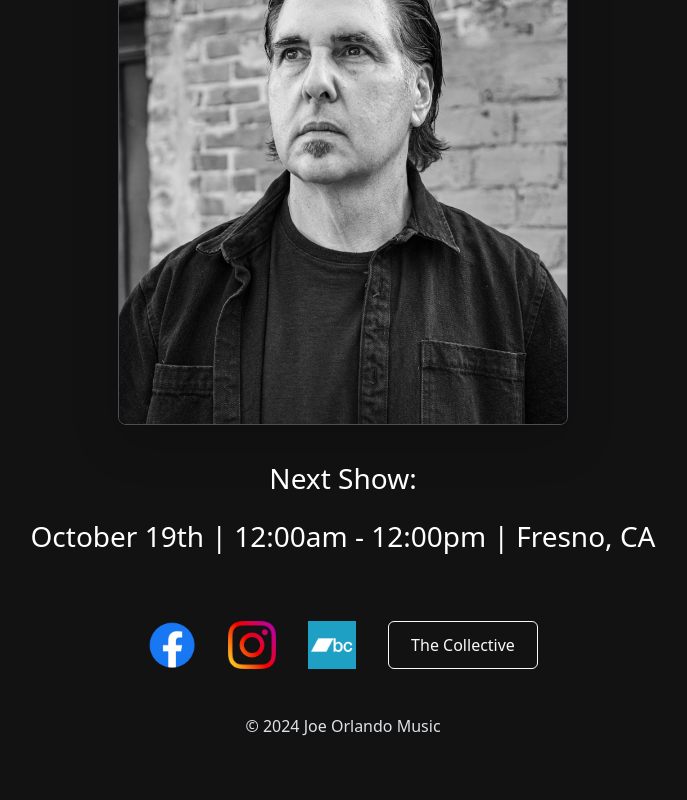
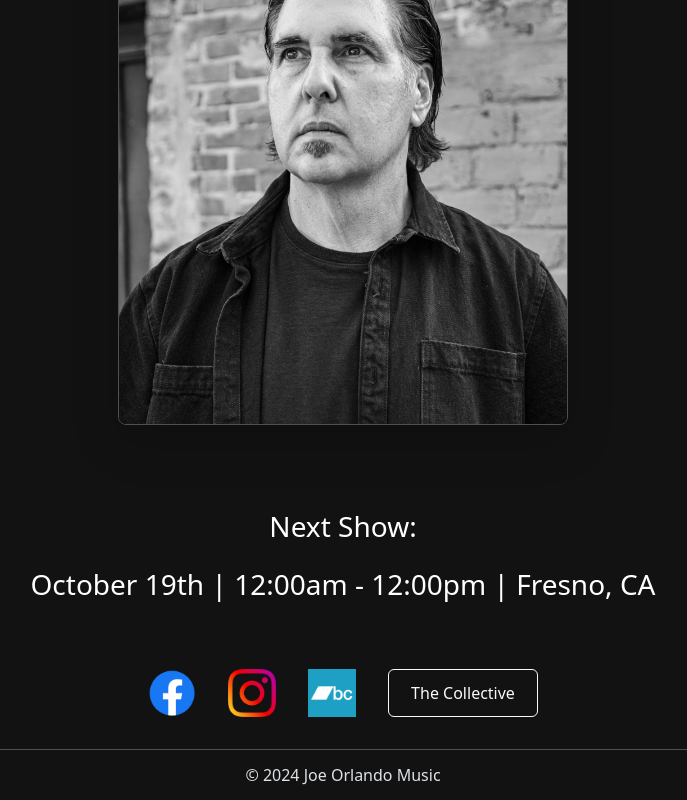
Before and after one commit to Robertjo97/JoeOrlandoMusic, a React (Vite) app: page / in a window 1280 px wide. Shown: the part 251-1051 px from the top of the page, without its empty margins (297-984 px from the left). Before the commit the page ends 1018 px from the top, so only its background shows below. Built offline with nearby package versions, Linux system fonts and the light colour scheme.

Commit message:
modify footer

```diff
--- a/src/Home/Image.jsx
+++ b/src/Home/Image.jsx
@@ -2,7 +2,7 @@ import joeImage from "../assets/BIO-4.png";
 
 const Image = () => {
   return (
-    <div className="image">
+    <div className="image mb-5">
       <img src={joeImage} className="rounded-3 shadow-lg border" alt="Picture of Joe Orlando"></img>
     </div>
   );
--- a/src/components/Footer.css
+++ b/src/components/Footer.css
@@ -3,3 +3,7 @@
     padding-top: 1%;
     padding-bottom: 1%;
   }
+
+.footer-container p {
+  margin:0;
+}
--- a/src/components/Footer.jsx
+++ b/src/components/Footer.jsx
@@ -2,7 +2,7 @@ import "./Footer.css";
 
 const Footer = () => {
   return (
-    <div className="footer-container">
+    <div className="footer-container border-top">
       <footer>
         <p>© 2024 Joe Orlando Music</p>
       </footer>
```
